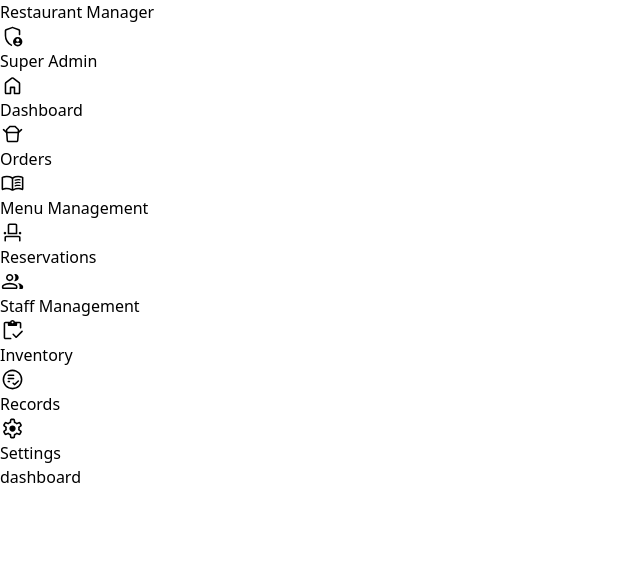
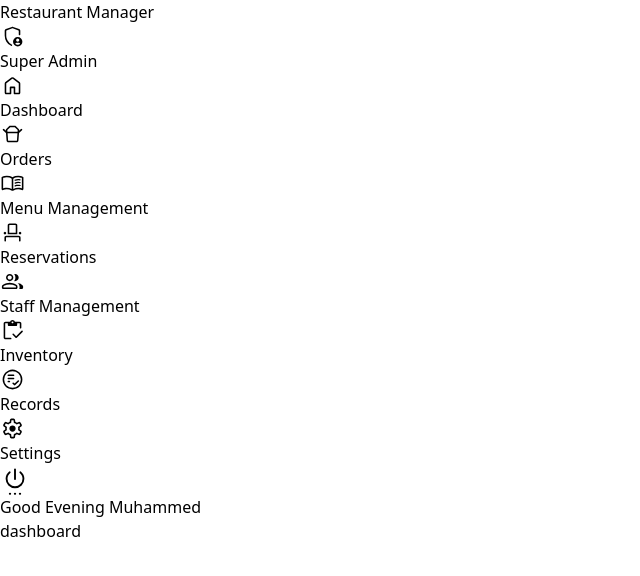
Before and after one commit to mahad8v/Chopsass, a React (Vite) app in the folder admin/: page /dashboard in a window 1280 px wide. Shown: the top 576 px of the page, without its empty margins (0-640 px from the left). Built offline with nearby package versions, Linux system fonts and the light colour scheme.

Commit message:
added signout  and enhance layout ui

```diff
--- a/admin/src/assets/icons/Icons.tsx
+++ b/admin/src/assets/icons/Icons.tsx
@@ -123,7 +123,7 @@ export const SettingsIcon:React.FC <IconProps> = ({width, height}) => {
     )
 }
 
-export const signOutIcon:React.FC <IconProps> = ({width, height}) => {
+export const SignOutIcon:React.FC <IconProps> = ({width, height}) => {
     return(
         <svg
             xmlns="http://www.w3.org/2000/svg"
@@ -136,3 +136,17 @@ export const signOutIcon:React.FC <IconProps> = ({width, height}) => {
 
     )
 }
+
+
+export const NotificationIcon:React.FC <IconProps> = ({width, height}) => {
+    return (
+        <svg
+        xmlns="http://www.w3.org/2000/svg"
+        width={width}
+        height={height}
+        viewBox="0 -960 960 960"
+      >
+        <path d="M210-204.62q-12.75 0-21.37-8.62-8.63-8.63-8.63-21.39 0-12.75 8.63-21.37 8.62-8.61 21.37-8.61h42.31v-298.47q0-80.69 49.81-142.69 49.8-62 127.88-79.31V-810q0-20.83 14.57-35.42Q459.14-860 479.95-860q20.82 0 35.43 14.58Q530-830.83 530-810v24.92q78.08 17.31 127.88 79.31 49.81 62 49.81 142.69v298.47H750q12.75 0 21.37 8.62 8.63 8.63 8.63 21.39 0 12.75-8.63 21.37-8.62 8.61-21.37 8.61H210zm270-293.07zm-.07 405.38q-29.85 0-51.04-21.24-21.2-21.24-21.2-51.07h144.62q0 29.93-21.26 51.12-21.26 21.19-51.12 21.19zm-167.62-172.3h335.38v-298.47q0-69.46-49.11-118.57-49.12-49.12-118.58-49.12-69.46 0-118.58 49.12-49.11 49.11-49.11 118.57v298.47z"></path>
+      </svg>
+    )
+}
--- a/admin/src/components/Navigation/SideBar.tsx
+++ b/admin/src/components/Navigation/SideBar.tsx
@@ -1,6 +1,6 @@
 import React from 'react';
 import { NavLink } from 'react-router-dom';
-import { HomeIcon, InventoryIcon, MenuManagementIcon, OrdersIcon, RecordsIcon, ReservationIcon, SettingsIcon, StaffsIcon, SuperAdminIcon } from '../../assets/icons/Icons';
+import { HomeIcon, InventoryIcon, MenuManagementIcon, OrdersIcon, RecordsIcon, ReservationIcon, SettingsIcon, SignOutIcon, StaffsIcon, SuperAdminIcon } from '../../assets/icons/Icons';
 // import { FaChartPie, FaClipboardList, FaCalendarAlt, FaUserFriends, FaUtensils, FaWarehouse, FaMoneyBillWave, FaCogs } from 'react-icons/fa'; // Example icons
 
 const SideBar = () => {
@@ -80,7 +80,11 @@ const SideBar = () => {
             </li>
           ))}
         </ul>
+        <div>
+          <SignOutIcon width={30} height={30} />
+        </div>
       </div>
+
     </div>
   );
 }
--- a/admin/src/components/Navigation/TopNav.tsx
+++ b/admin/src/components/Navigation/TopNav.tsx
@@ -3,11 +3,14 @@ import React from 'react'
 const TopNav = () => {
   return (
     <div className='h-14 flex justify-between '>
-      <div className="w-[200px] h-10 bg-blue-200">
-
+      <div className="h-10  flex items-center gap-2">
+        <div className="w-12 h-12 bg-red-300  rounded-full"></div>
+        <h1 className='text-md font-semibold'>Good Evening Muhammed</h1>
       </div>
       <div className="w-[100px] h-10 bg-yellow-200">
+        <div className="">
 
+        </div>
       </div>
 
     </div>
--- a/admin/src/layout/Layout.tsx
+++ b/admin/src/layout/Layout.tsx
@@ -8,7 +8,7 @@ function Layout() {
       <div className=''>
         <SideBar/>
       </div>
-      <div className=' w-[100%] h-[100vh] p-4 '>
+      <div className=' w-[100%] h-[100vh] p-6 '>
         <TopNav />
         <Outlet />
       </div>
```
